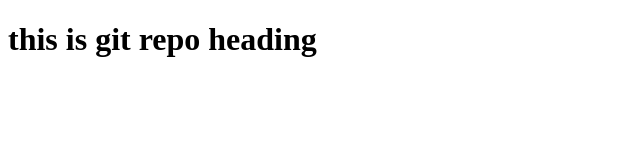
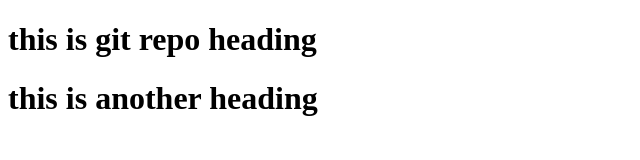
Before and after one commit to sahithip04/EmpoerHer2FirstRepo, a plain HTML site: page index.html in a window 1280 px wide. Shown: the whole page, without its empty margins (0-640 px from the left). Drawn offline with Linux system fonts and the light colour scheme.

Commit message:
initial setup done

```diff
--- a/index.html
+++ b/index.html
@@ -7,5 +7,6 @@
 </head>
 <body>
     <h1>this is git repo heading</h1>
+    <h1>this is another heading</h1>
 </body>
 </html>
```
